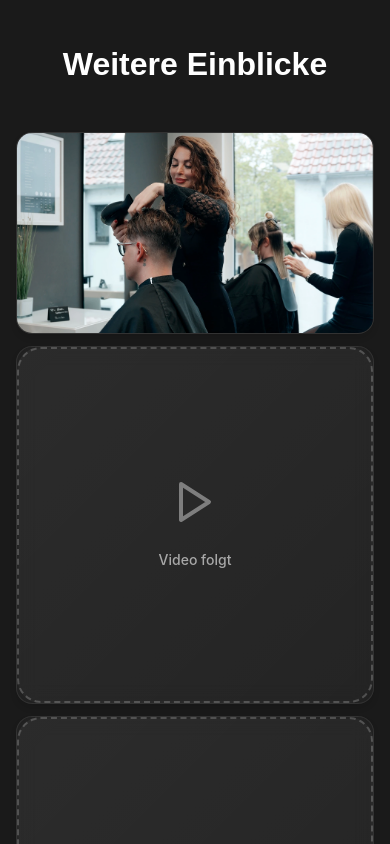
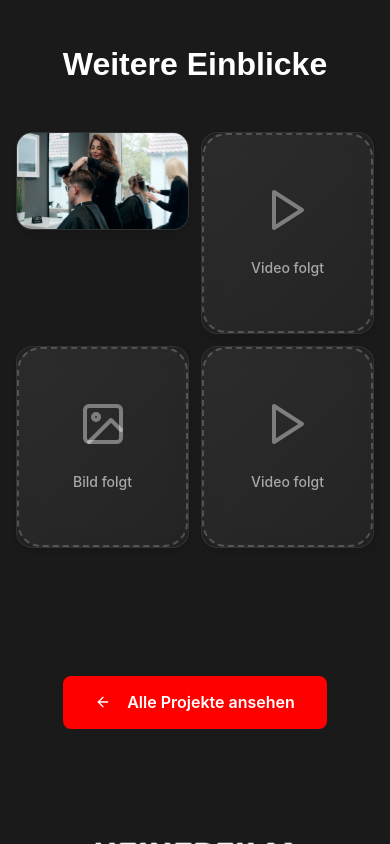
Before and after one commit to 319Webdesign/Heinerfilm, a Next.js app: page /portfolio/eicke-h-plus in a window 390 px wide. Shown: the part 1120-1964 px from the top of the page. Built offline with nearby package versions, Linux system fonts and the light colour scheme.

Commit message:
mobilupdate

```diff
--- a/src/app/globals.css
+++ b/src/app/globals.css
@@ -3942,10 +3942,6 @@ p {
     .portfolio-description {
         font-size: 1rem;
     }
-
-    .portfolio-media-grid {
-        grid-template-columns: 1fr;
-    }
 }
 
 @media (max-width: 480px) {
```
